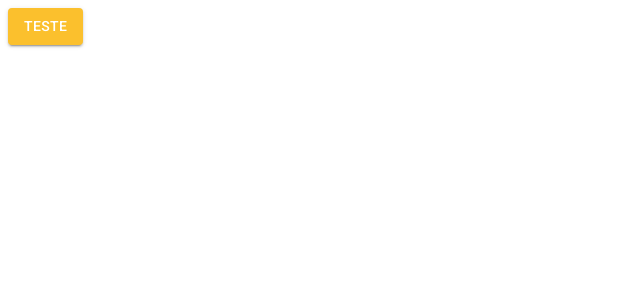
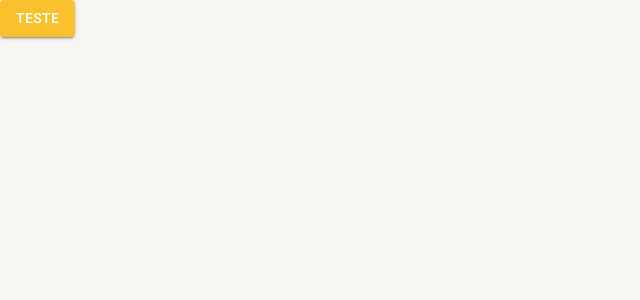
Before and after one commit to ViniciusCosta126/Cadastros, a React (Vite) app: page /pagina-inicial in a window 1280 px wide. Shown: the top 300 px of the page, without its empty margins (0-640 px from the left). Built offline with nearby package versions, Linux system fonts and the light colour scheme.

Commit message:
Adicionando context e funcoes para troca de tema

```diff
--- a/index.html
+++ b/index.html
@@ -13,7 +13,7 @@
     />
     <title>Vite + React + TS</title>
   </head>
-  <body>
+  <body style="margin:0;padding:0">
     <div id="root"></div>
     <script type="module" src="/src/main.tsx"></script>
   </body>
--- a/src/App.tsx
+++ b/src/App.tsx
@@ -1,14 +1,15 @@
 import {BrowserRouter} from 'react-router-dom'
 import { AppRoutes } from './routes'
-import {ThemeProvider} from '@mui/material'
-import { LightTheme } from './shared/themes'
+import { AppThemeProvider } from './shared/contexts'
+
+
 function App() {
   return (
-    <ThemeProvider theme={LightTheme}>
-    <BrowserRouter>
-      <AppRoutes/>
-    </BrowserRouter>
-    </ThemeProvider>
+      <AppThemeProvider>
+        <BrowserRouter>
+          <AppRoutes/>
+        </BrowserRouter>
+      </AppThemeProvider>
   )
 }
 
--- a/src/routes/index.tsx
+++ b/src/routes/index.tsx
@@ -1,13 +1,17 @@
 import { Routes, Route, Navigate } from "react-router-dom";
 import { Button } from "@mui/material";
+import { useAppThemeContext } from "../shared/contexts";
+
 
 export const AppRoutes = () => {
+
+  const {toogleTheme} = useAppThemeContext()
   return (
     <Routes>
       <Route
         path="/pagina-inicial"
         element={
-          <Button variant="contained" color="primary">
+          <Button variant="contained" color="primary" onClick={toogleTheme}>
             Teste
           </Button>
         }
--- /dev/null
+++ b/src/shared/contexts/ThemeContext.tsx
@@ -0,0 +1,42 @@
+import { createContext, useCallback, useState, useMemo, useContext } from "react";
+import { ThemeProvider } from "@mui/material";
+import { LightTheme, DarkTheme } from "../../shared/themes";
+import { Box } from "@mui/system";
+interface IThemeContextData {
+  themeName: "light" | "dark";
+  toogleTheme: () => void;
+}
+
+const ThemeContext = createContext({} as IThemeContextData);
+
+
+export const useAppThemeContext = ()=>{
+    return useContext(ThemeContext)
+}
+export const AppThemeProvider: React.FC<{children:React.ReactNode}> = ({ children }) => {
+  const [themeName, setThemeName] = useState<"light" | "dark">("light");
+
+  const toogleTheme = useCallback(() => {
+    setThemeName((oldTHemeName) =>
+      oldTHemeName === "light" ? "dark" : "light"
+    );
+  }, []);
+
+  const theme = useMemo(() => {
+    if (themeName === "light") return LightTheme;
+    return DarkTheme;
+  }, [themeName]);
+  return (
+    <ThemeContext.Provider value={{ themeName, toogleTheme }}>
+      <ThemeProvider theme={theme}>
+        <Box
+          width={"100vw"}
+          height="100vh"
+          bgcolor={theme.palette.background.default}
+        >
+          {children}
+        </Box>
+      </ThemeProvider>
+    </ThemeContext.Provider>
+  );
+};
--- a/src/shared/contexts/index.ts
+++ b/src/shared/contexts/index.ts
@@ -1 +1 @@
-export {}
+export * from './ThemeContext'
```
